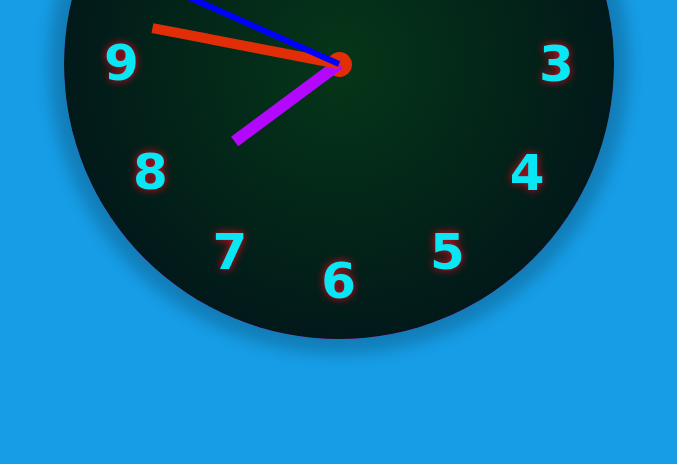
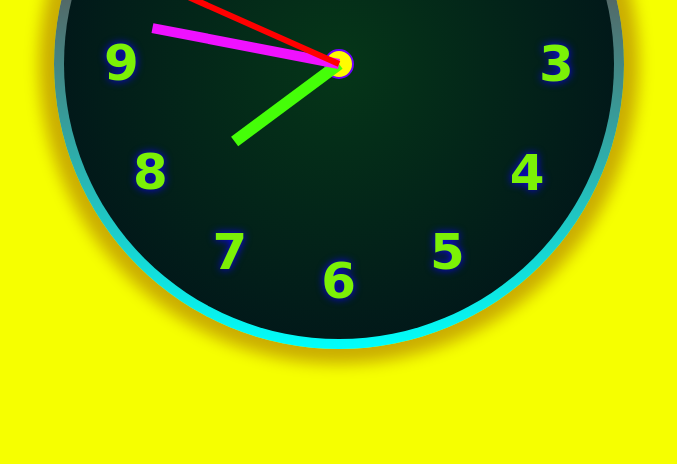
Before and after one commit to Developer-Shuvo/Clock, a plain HTML site: page index.html in a window 1280 px wide. Shown: the part 336-800 px from the top of the page, without its empty margins (301-978 px from the left). Drawn offline with nearby package versions, Linux system fonts and the light colour scheme; a web font is replaced by a local one.

Commit message:
Style the clock

```diff
--- a/style.css
+++ b/style.css
@@ -10,7 +10,7 @@ body {
     justify-content: center;
     align-items: center;
     height: 100vh;
-    background: #169de6;
+    background: #f6ff00;
 }
 
 .clock{
@@ -27,12 +27,12 @@ body {
 
 .clock::before {
     content: "";
-    width: 550px;
-    height: 550px;
+    width: 570px;
+    height: 570px;
     position: absolute;
     border-radius: 50%;
-    background: linear-gradient(#00d9ff, #ee00ff);
-    box-shadow:  0 0 15px 15px rgba(0, 0, 0, 0.2);
+    background: linear-gradient(#870b0b, #00fffb);
+    box-shadow:  0 0 15px 15px rgba(114, 5, 5, 0.325);
     z-index: -1;
 }
 
@@ -41,9 +41,9 @@ body {
     position: absolute;
     text-align: center;
     inset: 20px;
-    color: rgb(8, 231, 243);
+    color: rgb(124, 241, 6);
     font-size: 50px;
-    text-shadow: 0 0 8px rgb(232, 7, 29);
+    text-shadow: 0 0 8px rgb(14, 1, 255);
 
 }
 
@@ -55,10 +55,12 @@ body {
 
 .center-dot{
     position: absolute;
-    width: 25px;
-    height: 25px;
- background-color: #e12e06;
+    width: 30px;
+    height: 30px;
+ background-color: #fffb01;
  border-radius: 50%;
+ border: 2px solid rgb(111, 0, 255);
+
 }
 
 .hour-hand, .minute-hand, .second-hand{
@@ -74,17 +76,17 @@ body {
 .hour-hand{
      width: 12px;
     height: 130px;
-    background-color: rgb(180, 8, 254);
+    background-color: rgb(69, 254, 8);
 }
 
 .minute-hand{
     width: 10px;
     height: 190px;
-    background-color: #e12e06;
+    background-color: #ef11ff;
 }
 
 .second-hand{
     width: 6px;
     height: 210px;
-    background-color: blue;
+    background-color: rgb(255, 0, 0);
 }
```
